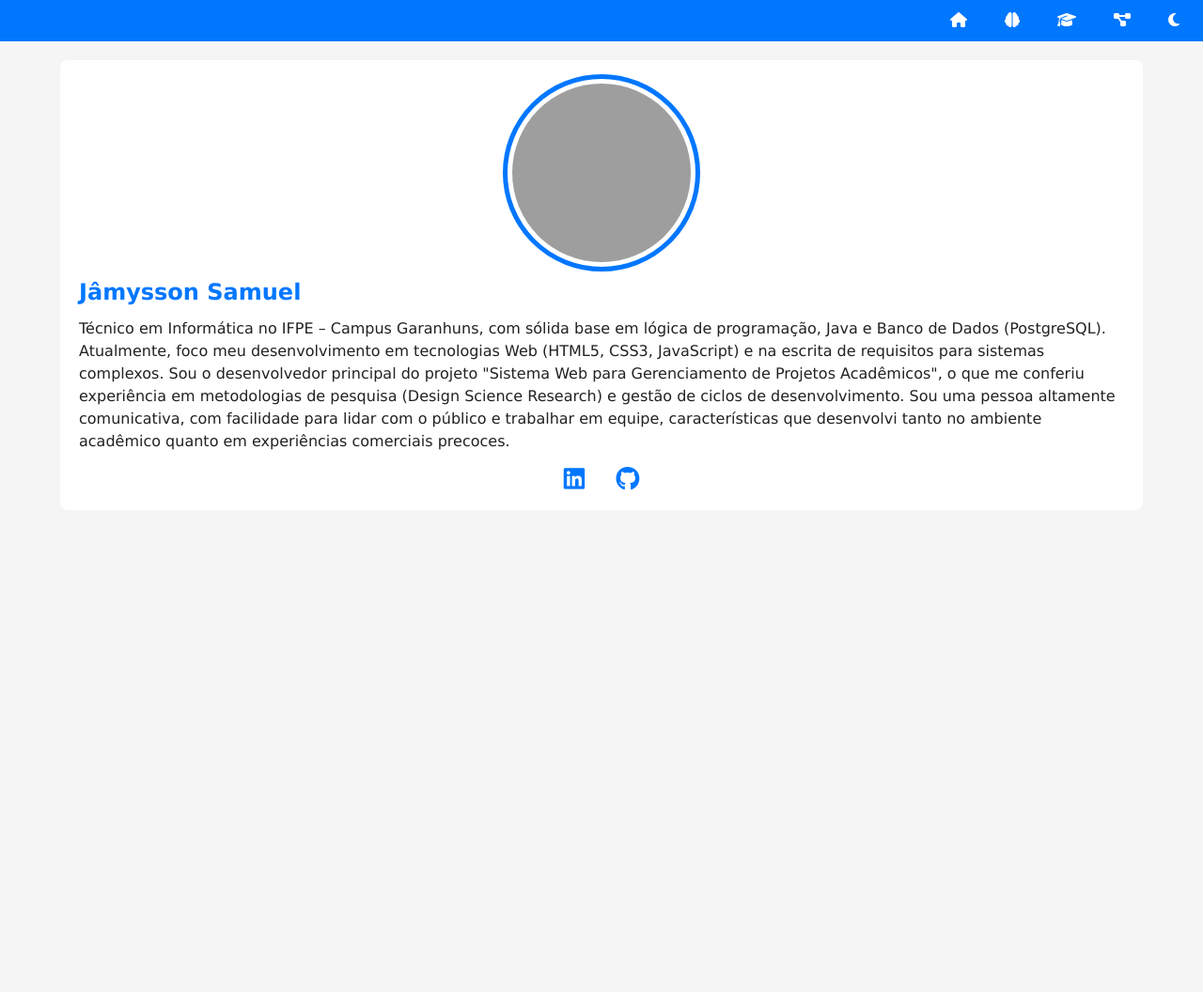
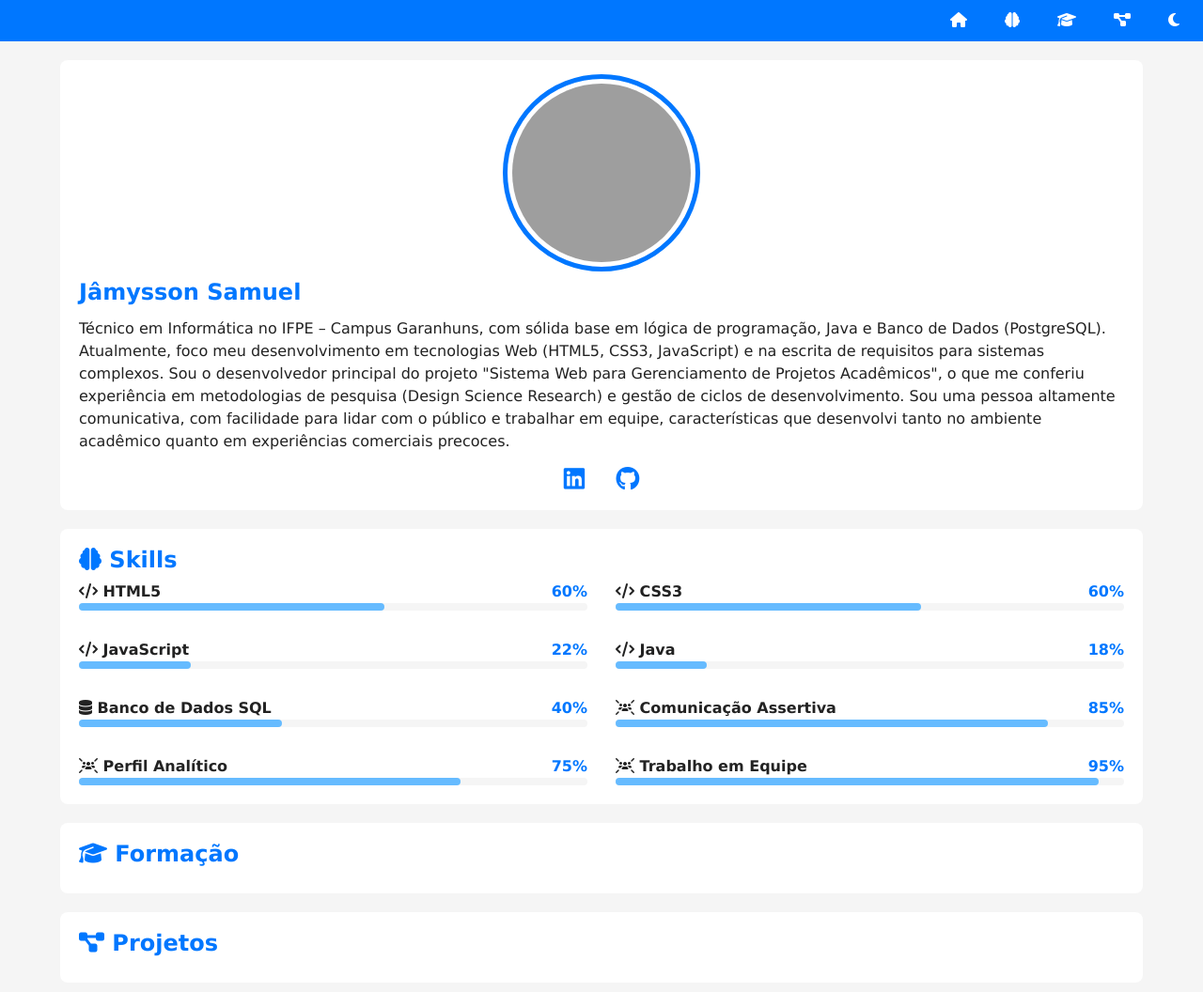
Before and after one commit to jamyssonsamuel/projeto-portifolio, a plain HTML site: page index.html in a window 1280 px wide. Shown: the whole page at 94% size. Before the commit the page ends 800 px from the top, so only its background shows below. Drawn offline with Linux system fonts and the light colour scheme; grey boxes are pictures that could not be loaded.

Commit message:
Adicionando Minhas Skills

```diff
--- a/estilos/style.css
+++ b/estilos/style.css
@@ -109,3 +109,61 @@ div#social a{
 div#social a:hover{
   color: var(--destaque-inverso);
 }
+
+section#detalhes{
+  grid-column: 2;
+}
+
+article{
+  background-color: var(--fundo-card);
+  padding: 20px;
+  margin-bottom: 20px;
+  border-radius: 8px;
+
+}
+
+article h2{
+  color: var(--destaque);
+  margin-bottom: 10px;
+}
+
+.skill-container{
+  display: grid;
+  grid-template-columns: 1fr;
+  gap: 30px;
+}
+
+.skill-container .info{
+  display: flex;
+  justify-content: space-between;
+  align-items: center;
+}
+
+.skill-container .nome{
+  font-weight: bold;
+  color: var(--texto);
+}
+
+.skill-container .porcent{
+  font-weight: bold;
+  color: var(--destaque);
+}
+
+.skill-container .bar{
+  width: 100%;
+  height: 8px;
+  background-color: var(--fundo-principal);
+  border-radius: 4px;
+}
+
+.skill-container .progress{
+  height: 100%;
+  background-color: var(--destaque-inverso);
+  border-radius: 4px;
+}
+
+@media screen and (min-width: 768px){
+  .skill-container{
+    grid-template-columns: 1fr 1fr;
+  }
+}
--- a/index.html
+++ b/index.html
@@ -31,7 +31,100 @@
             </div>
         </section>
         <section id="detalhes">
+            <article id="skills">
+                <h2> <i class="fa-solid fa-brain"></i> Skills</h2>
+                <div class="skill-container">
+                    <div class="item">
+                        <div class="info">
+                            <span class="nome"><i class="fa-solid fa-code"></i> HTML5</span>
+                            <span class="porcent">60%</span>
+                        </div>
+                        <div class="bar">
+                            <div class="progress" style="width: 60%;"></div>
+                        </div>
+                    </div>
 
+                    <div class="item">
+                        <div class="info">
+                            <span class="nome"><i class="fa-solid fa-code"></i> CSS3</span>
+                            <span class="porcent">60%</span>
+                        </div>
+                        <div class="bar">
+                            <div class="progress" style="width: 60%;"></div>
+                        </div>
+                    </div>
+
+                    <div class="item">
+                        <div class="info">
+                            <span class="nome"><i class="fa-solid fa-code"></i> JavaScript</span>
+                            <span class="porcent">22%</span>
+                        </div>
+                        <div class="bar">
+                            <div class="progress" style="width: 22%;"></div>
+                        </div>
+
+                    </div>
+
+                    <div class="item">
+                        <div class="info">
+                            <span class="nome"><i class="fa-solid fa-code"></i> Java</span>
+                            <span class="porcent">18%</span>
+                        </div>
+                        <div class="bar">
+                            <div class="progress" style="width: 18%;"></div>
+                        </div>
+                    </div>
+
+                    <div class="item">
+                        <div class="info">
+                            <span class="nome"><i class="fa-solid fa-database"></i> Banco de Dados SQL</span>
+                            <span class="porcent">40%</span>
+                        </div>
+                        <div class="bar">
+                            <div class="progress" style="width: 40%;"></div>
+                        </div>
+
+                    </div>
+
+                    <div class="item">
+                        <div class="info">
+                            <span class="nome"><i class="fa-solid fa-users-rays"></i> Comunicação Assertiva</span>
+                            <span class="porcent">85%</span>
+                        </div>
+                        <div class="bar">
+                            <div class="progress" style="width: 85%;"></div>
+                        </div>
+                    </div>
+
+                    <div class="item">
+                        <div class="info">
+                            <span class="nome"><i class="fa-solid fa-users-rays"></i> Perfil Analítico</span>
+                            <span class="porcent">75%</span>
+                        </div>
+                        <div class="bar">
+                            <div class="progress" style="width: 75%;"></div>
+                        </div>
+                    </div>
+
+                    <div class="item">
+                        <div class="info">
+                            <span class="nome"><i class="fa-solid fa-users-rays"></i> Trabalho em Equipe</span>
+                            <span class="porcent">95%</span>
+                        </div>
+                        <div class="bar">
+                            <div class="progress" style="width: 95%;"></div>
+                        </div>
+                    </div>
+                </div>
+            </article> <!-- FIM ARTICLE SKILLS -->
+
+            <article id="formacao">
+                <h2> <i class="fa-solid fa-graduation-cap"></i> Formação</h2>
+            </article> <!-- FIM ARTICLE FORMAÇÃO -->
+
+            <article id="projetos">
+                <h2> <i class="fa-solid fa-diagram-project"></i> Projetos</h2>
+            </article> <!-- FIM ARTICLE PROJETOS -->
         </section>
     </main>
     <footer>
```
